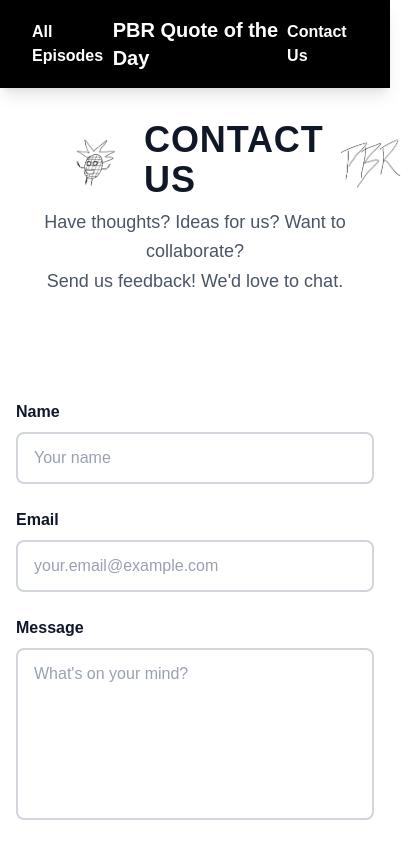
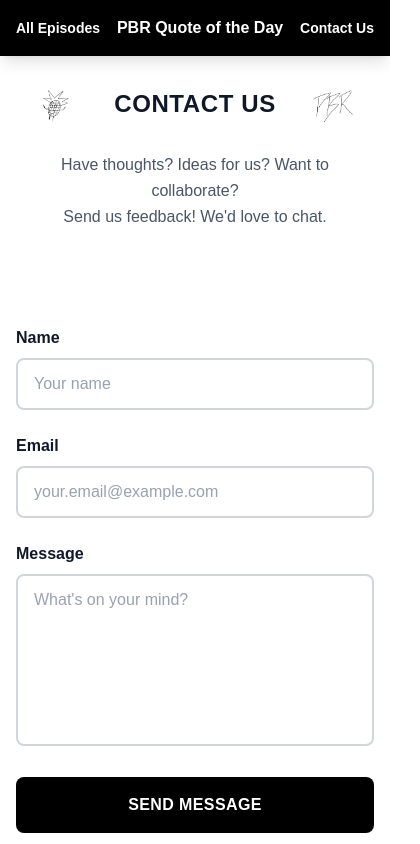
Before and after one commit to devamshroff/pbr-quoter, a Next.js app: page /contact in a window 390 px wide. Shown: the top 844 px of the page, 420 px wide, since content can reach past the window. Built offline with nearby package versions, Linux system fonts and the light colour scheme.

Commit message:
added back navbar fixes

```diff
--- a/app/components/Navigation.tsx
+++ b/app/components/Navigation.tsx
@@ -14,12 +14,12 @@ export default function Navigation() {
   return (
     <div className="bg-white">
       {/* Navigation Bar */}
-      <nav className="w-full bg-black py-4 px-8 shadow-lg">
+      <nav className="w-full bg-black py-4 px-4 md:px-8 shadow-lg">
         <div className="max-w-7xl mx-auto flex items-center justify-between">
           {/* Left - All Episodes */}
           <Link
             href="/episodes"
-            className="text-white font-semibold hover:text-gray-300 transition-colors"
+            className="text-white text-sm md:text-base font-semibold hover:text-gray-300 transition-colors"
           >
             All Episodes
           </Link>
@@ -27,7 +27,7 @@ export default function Navigation() {
           {/* Center - PBR Quote of the Day */}
           <Link
             href="/"
-            className="text-white font-bold text-xl hover:text-gray-300 transition-colors"
+            className="text-white text-base md:text-xl font-bold hover:text-gray-300 transition-colors"
           >
             PBR Quote of the Day
           </Link>
@@ -35,7 +35,7 @@ export default function Navigation() {
           {/* Right - Contact Us */}
           <Link
             href="/contact"
-            className="text-white font-semibold hover:text-gray-300 transition-colors"
+            className="text-white text-sm md:text-base font-semibold hover:text-gray-300 transition-colors"
           >
             Contact Us
           </Link>
@@ -44,9 +44,9 @@ export default function Navigation() {
 
       {/* Logos - Homepage layout */}
       {isHomePage && (
-        <div className="max-w-7xl mx-auto px-4 py-6">
-          <div className="flex items-center justify-between px-8">
-            <div className="relative w-32 h-32 md:w-40 md:h-40 flex-shrink-0">
+        <div className="max-w-7xl mx-auto px-4 py-4 md:py-6">
+          <div className="flex items-center justify-between px-2 md:px-8">
+            <div className="relative w-20 h-20 md:w-32 md:h-32 lg:w-40 lg:h-40 flex-shrink-0">
               <Image
                 src="/images/pineapple-man-final.jpeg"
                 alt="Pineapple Man"
@@ -56,7 +56,7 @@ export default function Navigation() {
               />
             </div>
 
-            <div className="relative w-32 h-32 md:w-40 md:h-40 flex-shrink-0">
+            <div className="relative w-20 h-20 md:w-32 md:h-32 lg:w-40 lg:h-40 flex-shrink-0">
               <Image
                 src="/images/podcast-logo.jpeg"
                 alt="Pineapple Blunt Rotation"
@@ -66,7 +66,7 @@ export default function Navigation() {
               />
             </div>
 
-            <div className="relative w-32 h-32 md:w-40 md:h-40 flex-shrink-0">
+            <div className="relative w-20 h-20 md:w-32 md:h-32 lg:w-40 lg:h-40 flex-shrink-0">
               <Image
                 src="/images/PBR-text.jpeg"
                 alt="PBR"
@@ -81,9 +81,9 @@ export default function Navigation() {
 
       {/* Episodes Page Header */}
       {isEpisodesPage && (
-        <div className="max-w-7xl mx-auto px-4 py-6">
-          <div className="flex items-center justify-between px-8">
-            <div className="relative w-24 h-24 md:w-32 md:h-32 flex-shrink-0">
+        <div className="max-w-7xl mx-auto px-4 py-4 md:py-6">
+          <div className="flex items-center justify-between px-2 md:px-8">
+            <div className="relative w-16 h-16 md:w-24 md:h-24 lg:w-32 lg:h-32 flex-shrink-0">
               <Image
                 src="/images/pineapple-man-final.jpeg"
                 alt="Pineapple Man"
@@ -93,11 +93,11 @@ export default function Navigation() {
               />
             </div>
 
-            <h1 className="text-4xl font-black text-gray-900 uppercase tracking-wide">
+            <h1 className="text-2xl md:text-3xl lg:text-4xl font-black text-gray-900 uppercase tracking-wide text-center">
               All Episodes
             </h1>
 
-            <div className="relative w-24 h-24 md:w-32 md:h-32 flex-shrink-0">
+            <div className="relative w-16 h-16 md:w-24 md:h-24 lg:w-32 lg:h-32 flex-shrink-0">
               <Image
                 src="/images/PBR-text.jpeg"
                 alt="PBR"
@@ -112,9 +112,9 @@ export default function Navigation() {
 
       {/* Contact Page Header */}
       {isContactPage && (
-        <div className="max-w-7xl mx-auto px-4 py-6">
-          <div className="flex items-center justify-between px-8">
-            <div className="relative w-24 h-24 md:w-32 md:h-32 flex-shrink-0">
+        <div className="max-w-7xl mx-auto px-4 py-4 md:py-6">
+          <div className="flex items-center justify-between px-2 md:px-8">
+            <div className="relative w-16 h-16 md:w-24 md:h-24 lg:w-32 lg:h-32 flex-shrink-0">
               <Image
                 src="/images/pineapple-man-final.jpeg"
                 alt="Pineapple Man"
@@ -124,11 +124,11 @@ export default function Navigation() {
               />
             </div>
 
-            <h1 className="text-4xl font-black text-gray-900 uppercase tracking-wide">
+            <h1 className="text-2xl md:text-3xl lg:text-4xl font-black text-gray-900 uppercase tracking-wide text-center">
               Contact Us
             </h1>
 
-            <div className="relative w-24 h-24 md:w-32 md:h-32 flex-shrink-0">
+            <div className="relative w-16 h-16 md:w-24 md:h-24 lg:w-32 lg:h-32 flex-shrink-0">
               <Image
                 src="/images/PBR-text.jpeg"
                 alt="PBR"
@@ -138,12 +138,11 @@ export default function Navigation() {
               />
             </div>
           </div>
-          <p className="text-gray-600 text-lg leading-relaxed text-center">
-                Have thoughts? Ideas for us? Want to collaborate?<br />
-                Send us feedback! We'd love to chat.
-            </p>
+          <p className="text-gray-600 text-base md:text-lg leading-relaxed text-center mt-4 px-4">
+            Have thoughts? Ideas for us? Want to collaborate?<br />
+            Send us feedback! We'd love to chat.
+          </p>
         </div>
-
       )}
     </div>
   );
```
